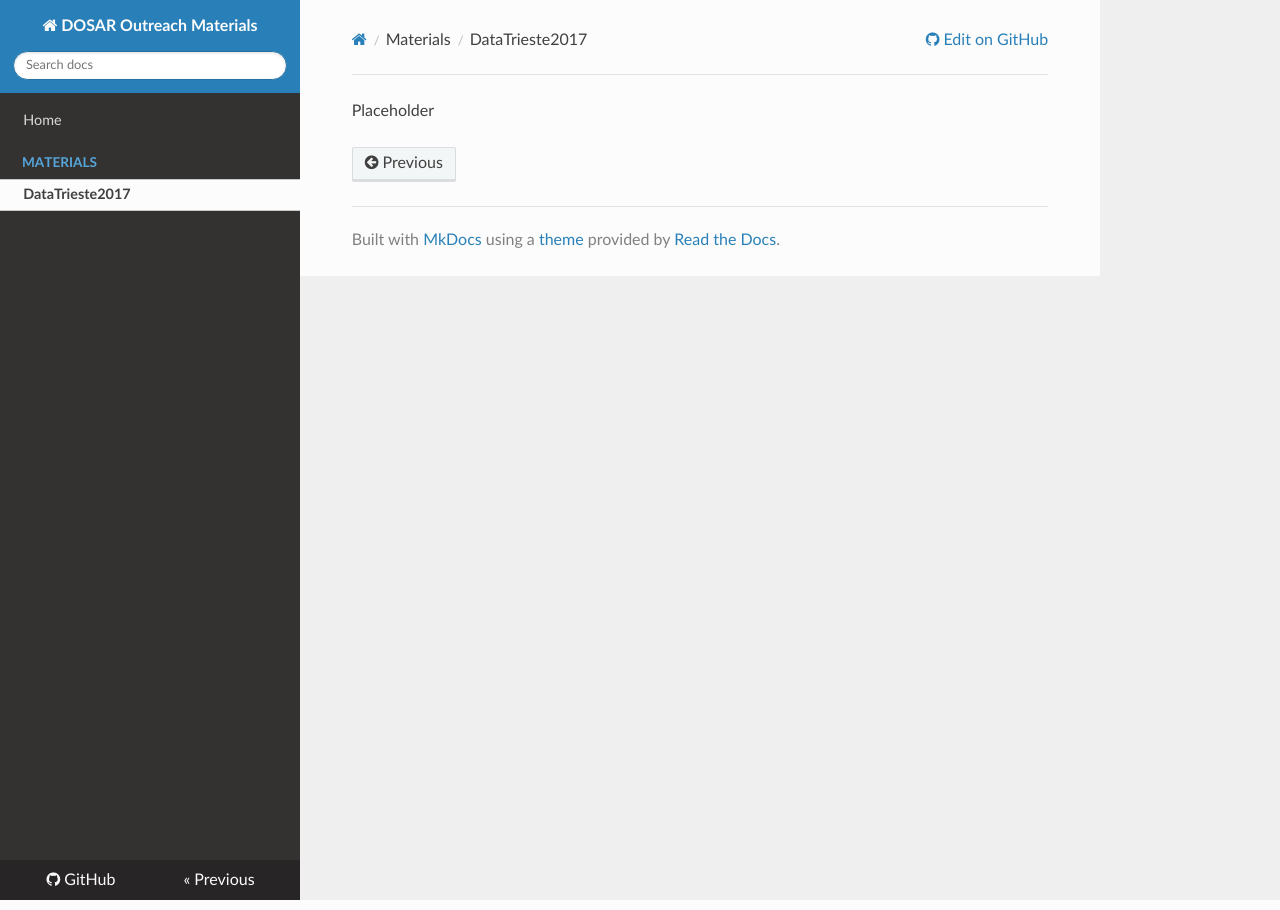
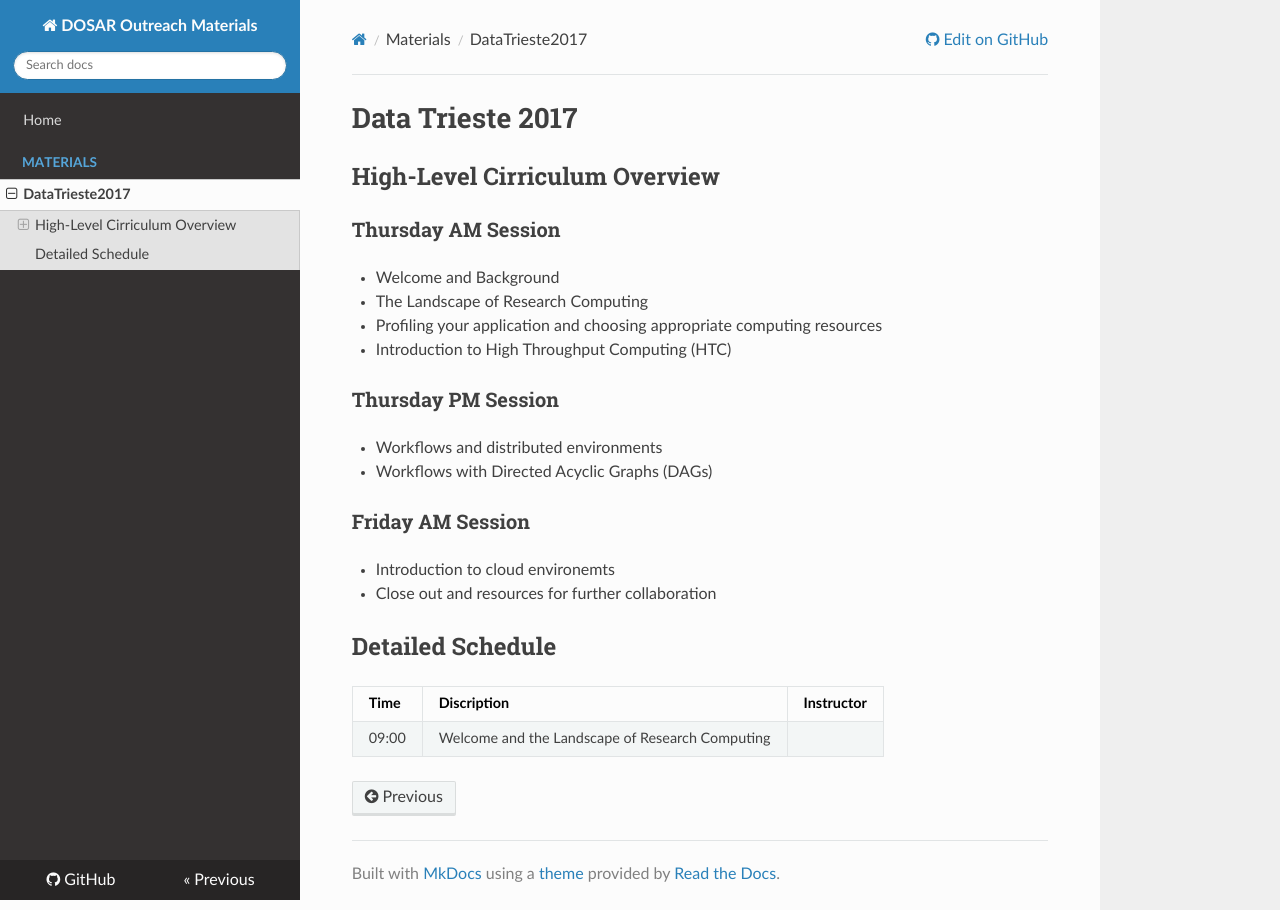
Before and after one commit to opensciencegrid/dosar, an MkDocs documentation site: the page built from docs/Materials/DT2017.md, in a window 1280 px wide. Built offline with MkDocs 1.6.1, drawn with Linux system fonts in a browser that asks for light colours; nearby versions of some CDN libraries; old or Windows-style settings are respelled for this version of MkDocs.

Commit message:
Update DT2017.md

```diff
--- a/docs/Materials/DT2017.md
+++ b/docs/Materials/DT2017.md
@@ -1 +1,26 @@
-Placeholder
+# Data Trieste 2017
+
+## High-Level Cirriculum Overview
+
+### Thursday AM Session
+
+   * Welcome and Background
+   * The Landscape of Research Computing
+   * Profiling your application and choosing appropriate computing resources
+   * Introduction to High Throughput Computing (HTC)
+
+### Thursday PM Session
+
+   * Workflows and distributed environments
+   * Workflows with Directed Acyclic Graphs (DAGs)
+
+### Friday AM Session
+
+   * Introduction to cloud environemts
+   * Close out and resources for further collaboration
+
+## Detailed Schedule
+
+| Time  | Discription                                     | Instructor       |
+|-------|-------------------------------------------------|------------------|
+| 09:00 | Welcome and the Landscape of Research Computing |                  |
```
